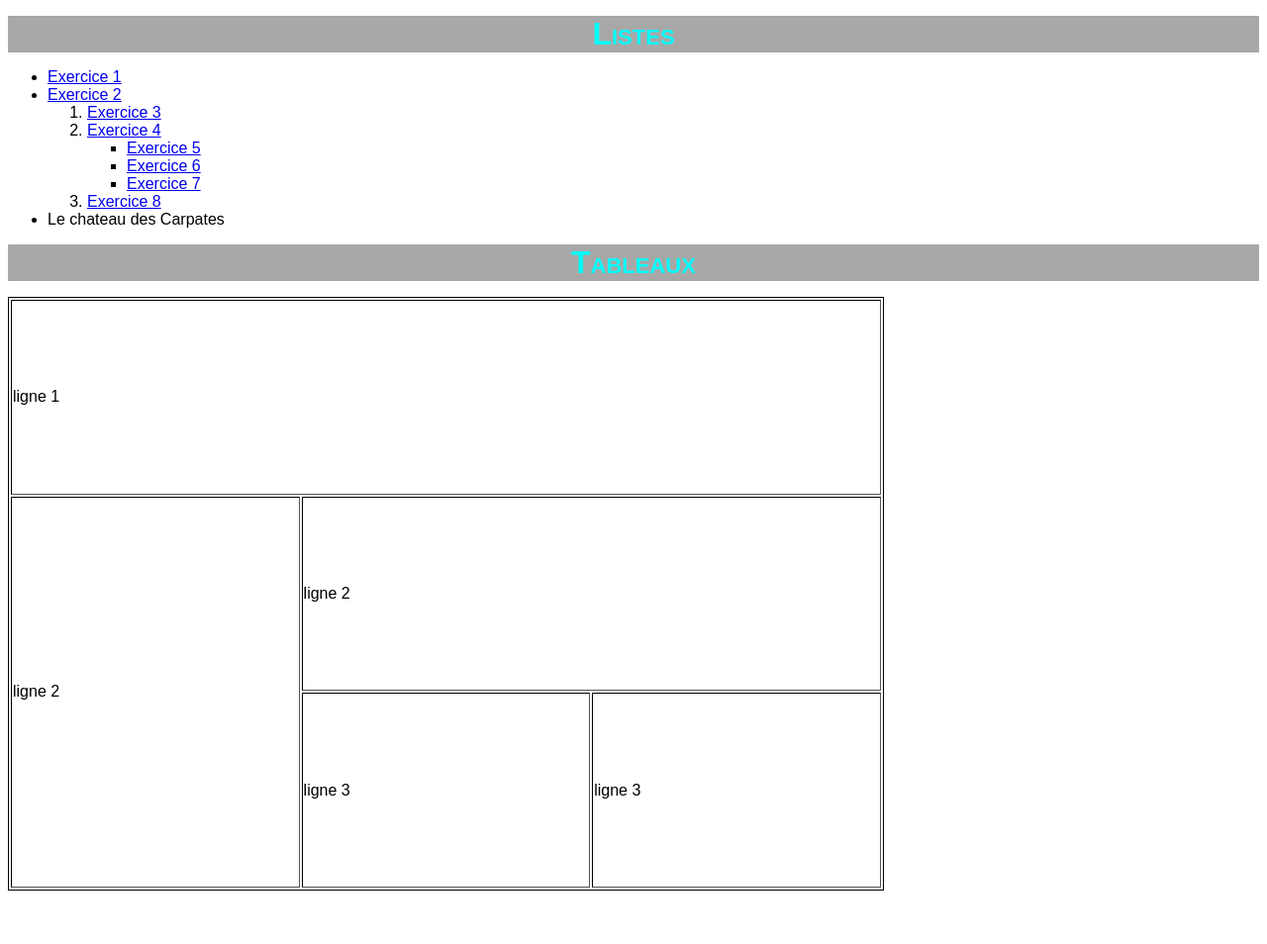
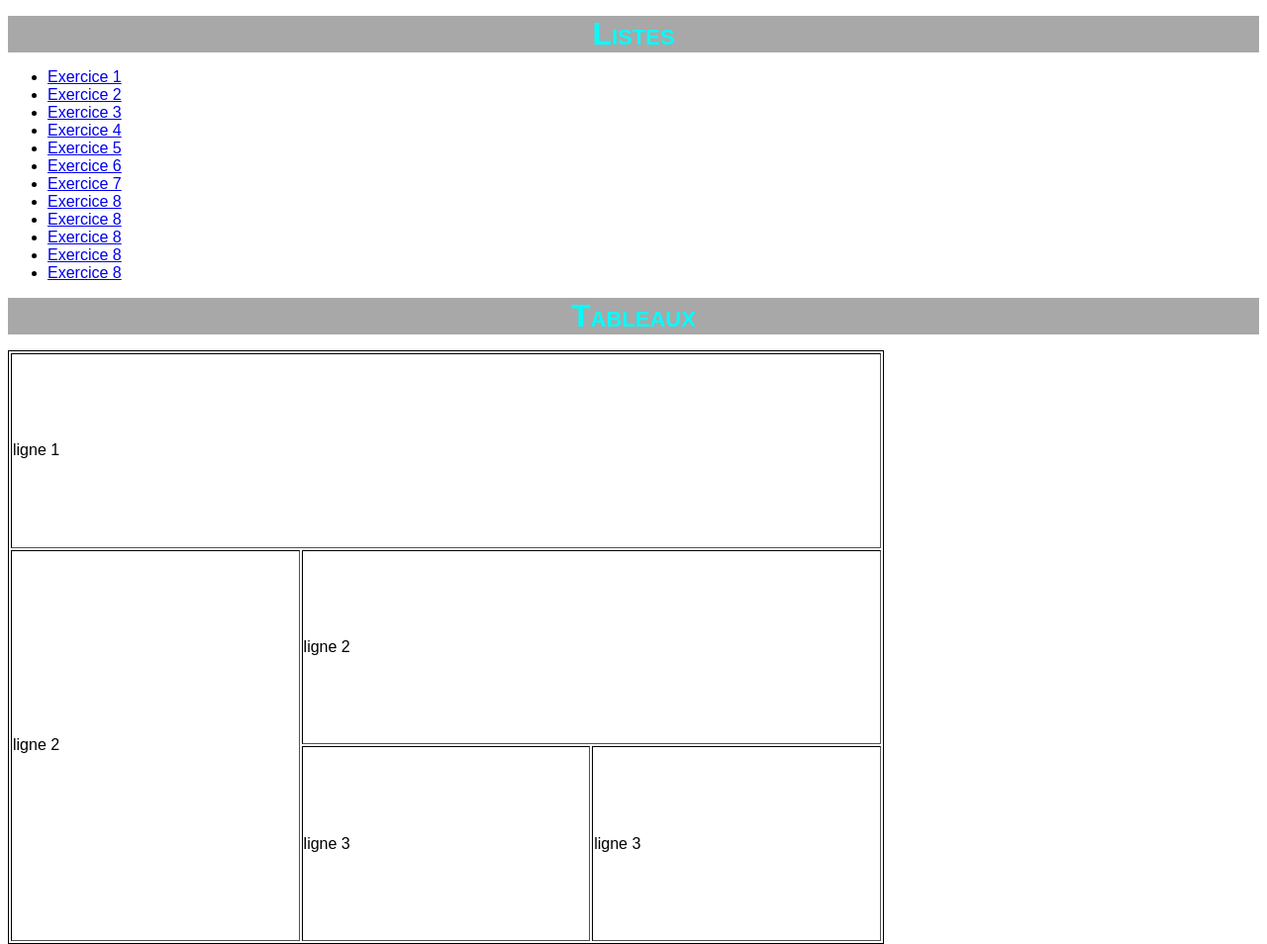
Before and after one commit to Naurid/HTMLCSSTechnofutur, a website: page index.html in a window 1280 px wide. Shown: the whole page at 99% size. Before the commit the page ends 908 px from the top, so only its background shows below. Drawn offline with Linux system fonts and the light colour scheme.

Commit message:
indexation

```diff
--- a/index.html
+++ b/index.html
@@ -13,20 +13,17 @@
 <nav>
     <ul>
         <li><a href="Exercice1.html">Exercice 1</a></li>
-        <li><a href="Exercice2.html">Exercice 2</a>
-            <ol>
-            <li><a href="Exercice3.html">Exercice 3</a></li>
-            <li><a href="Exercice4.html">Exercice 4</a>
-                <ul>
-                <li><a href="Exercice5.html">Exercice 5</a></li>
-                <li><a href="Exercice6.html">Exercice 6</a></li>
-                <li><a href="Exercice7.html">Exercice 7</a></li>
-            </ul>
-            </li>
-            <li><a href="Exercice8.html">Exercice 8</a></li>
-            </ol>
-        </li>
-        <li>Le chateau des Carpates</li>
+        <li><a href="Exercice2.html">Exercice 2</a></li>
+        <li><a href="Exercice3.html">Exercice 3</a></li>
+        <li><a href="Exercice4.html">Exercice 4</a></li>
+        <li><a href="Exercice5.html">Exercice 5</a></li>
+        <li><a href="Exercice6.html">Exercice 6</a></li>
+        <li><a href="Exercice7.html">Exercice 7</a></li>
+        <li><a href="Exercice8.html">Exercice 8</a></li>
+        <li><a href="Exercice9.html">Exercice 8</a></li>
+        <li><a href="Exercice10.html">Exercice 8</a></li>
+        <li><a href="Exercice11.html">Exercice 8</a></li>
+        <li><a href="Exercice12.html">Exercice 8</a></li>
     </ul>
 </nav>
 <h1>Tableaux</h1>
```
